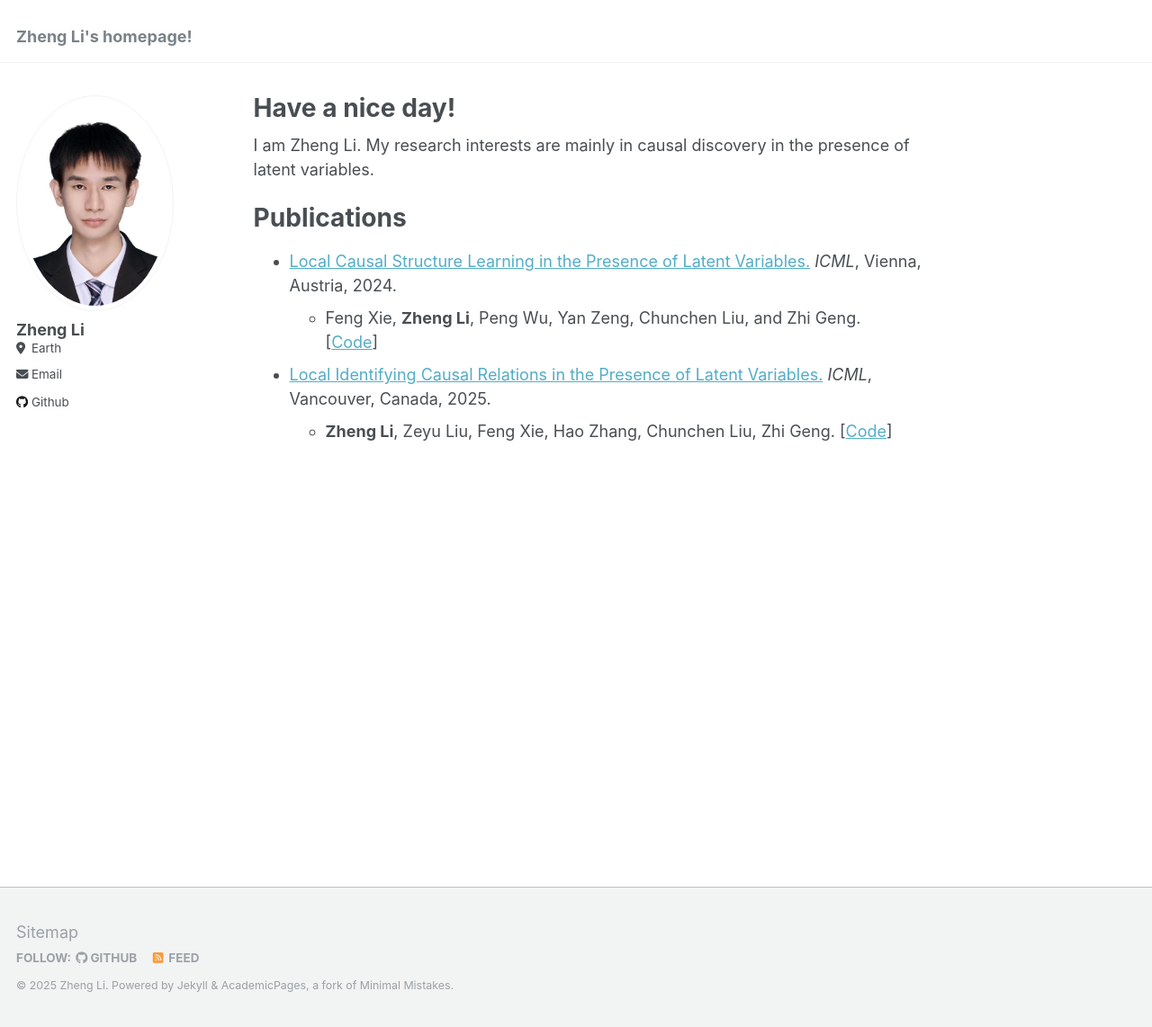
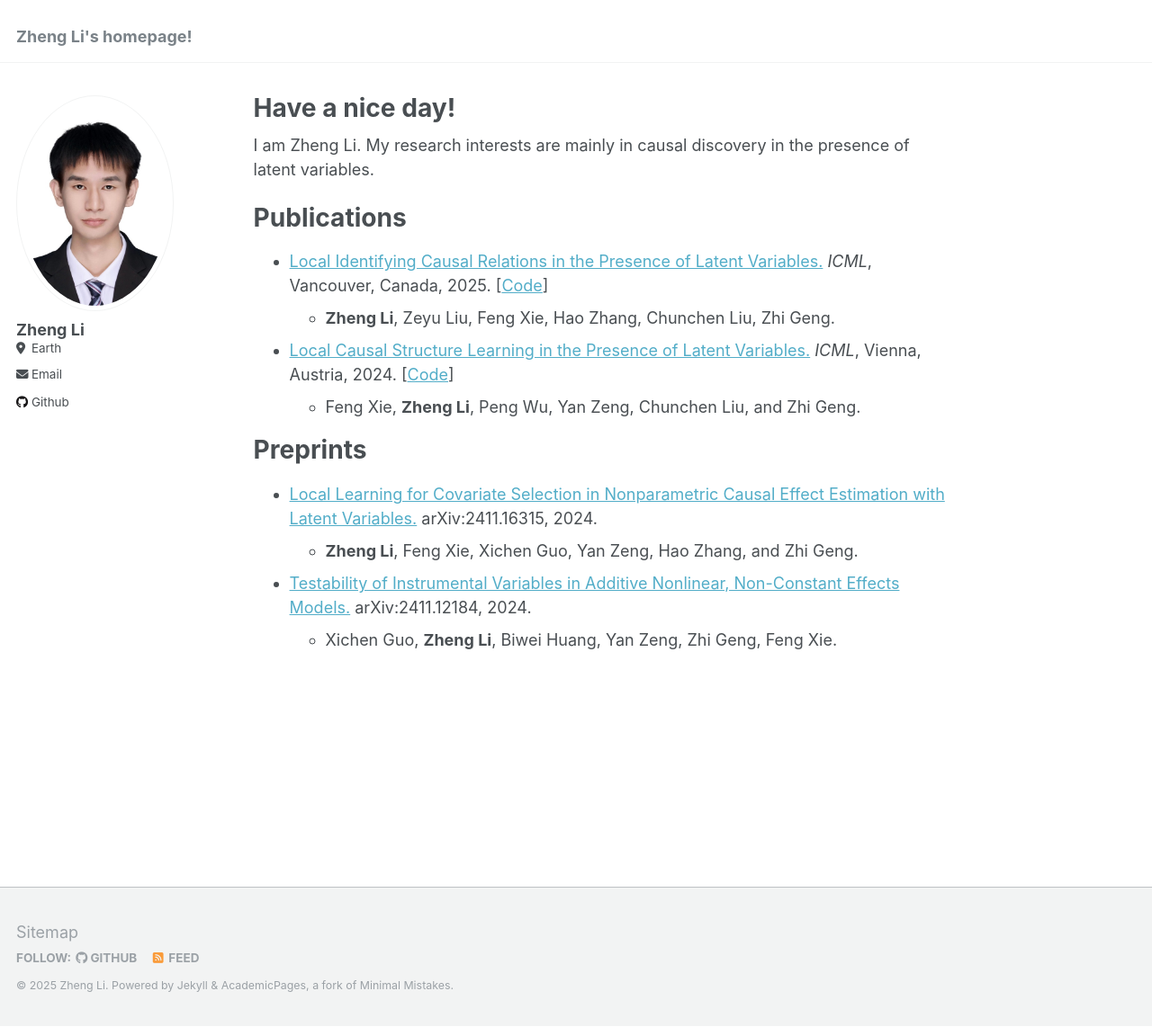
Before and after one commit to zhengli0060/zhengli0060.github.io, a Jekyll site: the page built from _pages/about.md, in a window 1280 px wide and 1142 px high. Shown: the whole window at 90% size. Built offline with Jekyll 4.4.1, drawn with Linux system fonts in a browser that asks for light colours.

Commit message:
Update about.md

```diff
--- a/_pages/about.md
+++ b/_pages/about.md
@@ -11,10 +11,19 @@ I am Zheng Li.
 My research interests are mainly in causal discovery in the presence of latent variables.
 
 # Publications
-* [Local Causal Structure Learning in the Presence of Latent Variables.](https://proceedings.mlr.press/v235/xie24f.html) *ICML*, Vienna, Austria, 2024.
+
+* [Local Identifying Causal Relations in the Presence of Latent Variables.](https://openreview.net/pdf?id=O6q2BHK1BL) *ICML*, Vancouver, Canada, 2025. [[Code](https://github.com/zhengli0060/LocICR)]
+  - **Zheng Li**, Zeyu Liu, Feng Xie, Hao Zhang, Chunchen Liu, Zhi Geng.
+
+
+* [Local Causal Structure Learning in the Presence of Latent Variables.](https://proceedings.mlr.press/v235/xie24f.html) *ICML*, Vienna, Austria, 2024. [[Code](https://github.com/zhengli0060/MMB-by-MMB)]
   - Feng Xie, **Zheng Li**, Peng Wu, Yan Zeng, Chunchen Liu, and Zhi Geng.
-  [[Code](https://github.com/zhengli0060/MMB-by-MMB)]
 
-* [Local Identifying Causal Relations in the Presence of Latent Variables.](https://openreview.net/pdf?id=O6q2BHK1BL) *ICML*, Vancouver, Canada, 2025.
-  - **Zheng Li**, Zeyu Liu, Feng Xie, Hao Zhang, Chunchen Liu, Zhi Geng.
-  [[Code](https://github.com/zhengli0060/LocICR)]
+
+# Preprints
+
+* [Local Learning for Covariate Selection in Nonparametric Causal Effect Estimation with Latent Variables.](https://arxiv.org/pdf/2411.16315) arXiv:2411.16315, 2024.
+  - **Zheng Li**, Feng Xie, Xichen Guo, Yan Zeng, Hao Zhang, and Zhi Geng.
+
+* [Testability of Instrumental Variables in Additive Nonlinear, Non-Constant Effects Models.](https://arxiv.org/pdf/2411.12184) arXiv:2411.12184, 2024.
+  - Xichen Guo, **Zheng Li**, Biwei Huang, Yan Zeng, Zhi Geng, Feng Xie.
```
